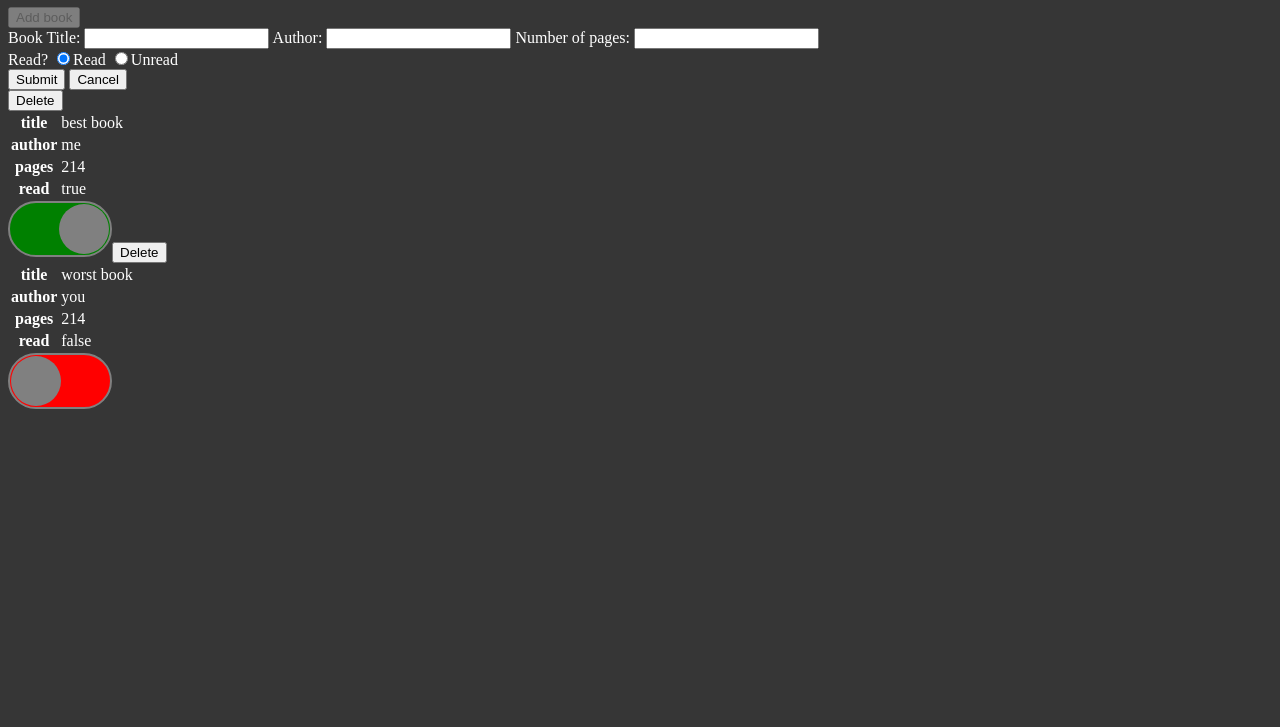
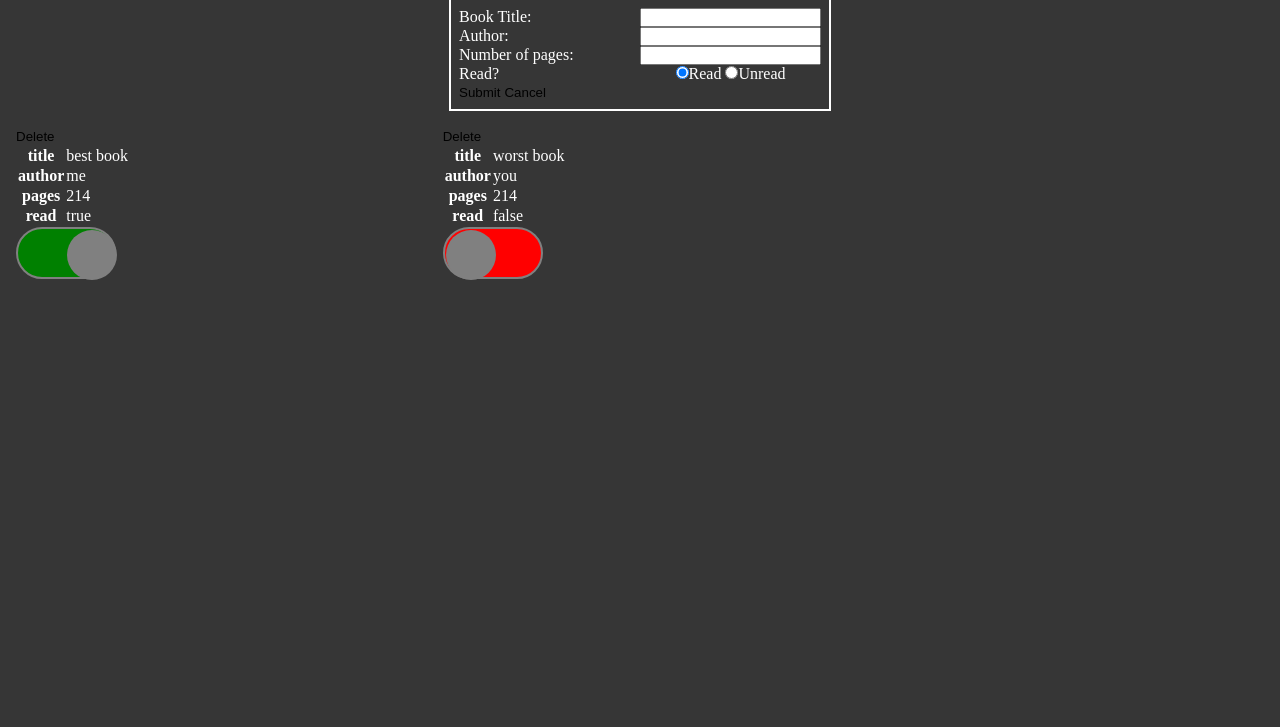
Before and after one commit to snaeem3/library, a website: page index.html in a window 1280 px wide. Shown: the part 73-800 px from the top of the page. Drawn offline with Linux system fonts and the light colour scheme.

Commit message:
Add basic styling to newBookForm

```diff
--- a/index.html
+++ b/index.html
@@ -15,13 +15,15 @@
         <button id="addBookButton" disabled>Add book</button>
     </div>
     <form action="" id="newBookForm">
+        <div class="form-inputs">
             <label for="title">Book Title: </label><input type="text" name="title" id="title" required>
             <label for="author">Author: </label><input type="text" name="author" id="author" required>
             <label for="pages">Number of pages: </label><input type="number" name="pages" id="pages" min="1">
+            <div id="read-status-label">Read?</div>
             <div id="read-status">
-            Read?
                 <input type="radio" name="book-read" id="read" value="read" checked><label for="book-read">Read</label>
                 <input type="radio" name="book-read" id="unread" value="unread"><label for="book-read">Unread</label>
+            </div>
         </div>
         <button type="submit" id="submitBookInfo">Submit</button>
         <button id="cancelBookInfo">Cancel</button>
--- a/script.js
+++ b/script.js
@@ -60,11 +60,13 @@ function displayLibrary() {
   let index = 0;
   myLibrary.forEach((book) => {
     console.log(index);
+    const bookDiv = document.createElement('div');
     const bookTable = document.createElement('table');
     const readSwitch = document.createElement('input');
     const readLabel = document.createElement('label');
     const deleteBtn = document.createElement('button');
 
+    bookDiv.setAttribute('class', 'bookDiv');
     readSwitch.setAttribute('type', 'checkbox');
     readSwitch.setAttribute('class', 'checkbox');
     readSwitch.setAttribute('id', `switch${index}`);
@@ -96,8 +98,8 @@ function displayLibrary() {
       readSwitch.setAttribute('checked', 'checked');
     }
 
-    contentDiv.appendChild(deleteBtn);
-    contentDiv.appendChild(bookTable);
+    bookDiv.appendChild(deleteBtn);
+    bookDiv.appendChild(bookTable);
     // const readLabelText = document.createElement('p');
 
     readSwitch.addEventListener('change', (event) => {
@@ -117,8 +119,9 @@ function displayLibrary() {
     });
 
     // readLabel.appendChild(readLabelText);
-    contentDiv.appendChild(readSwitch);
-    contentDiv.appendChild(readLabel);
+    bookDiv.appendChild(readSwitch);
+    bookDiv.appendChild(readLabel);
+    contentDiv.appendChild(bookDiv);
     index += 1;
   });
 }
--- a/styles.css
+++ b/styles.css
@@ -1,6 +1,65 @@
+:root {
+    --color-shadow: grey;
+    --section-padding: 8px;
+    --section-margin: 8px;
+    --border-radius-default: 8px;
+}
+
+* {
+    margin: 0;
+    padding: 0;
+    box-sizing: border-box;
+}
+
+button {
+    text-align: center;
+    text-decoration: none;
+    border: none;
+    background: none;
+}
+
 body {
     background: rgb(54, 54, 54);
     color: white;
+    display: flex;
+    flex-direction: column;
+    /* align-items: center; */
+}
+
+header {
+    padding: var(--section-padding);
+    /* margin: var(--section-margin); */
+    background: purple;
+    text-align: center;
+}
+
+
+
+#newBookForm {
+    align-self: center;
+    padding: var(--section-padding);
+    border: solid 2px;
+    width: fit-content;
+}
+
+.form-inputs {
+    display: grid;
+    grid-template-columns: 1fr 1fr;
+}
+
+#read-status {
+    text-align: center;
+
+}
+
+#content {
+    display: grid;
+    grid-template-columns: 1fr 1fr 1fr;
+}
+
+.bookDiv {
+    padding: var(--section-padding);
+    margin: var(--section-margin);
 }
 
 /* toggle in label designing */
```
Also changed, not shown: images/delete_FILL0_wght400_GRAD0_opsz48.svg (added). Lines whose indentation alone changed are shown as unchanged.
